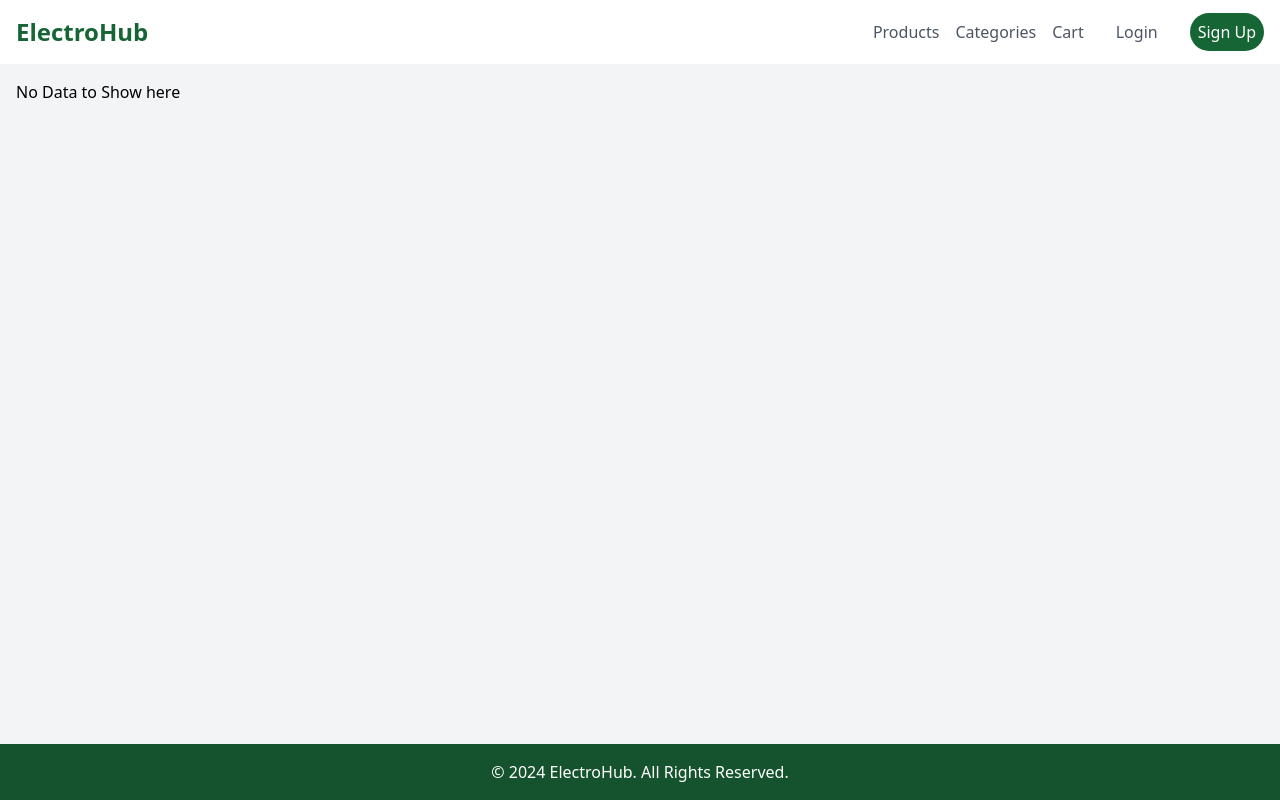
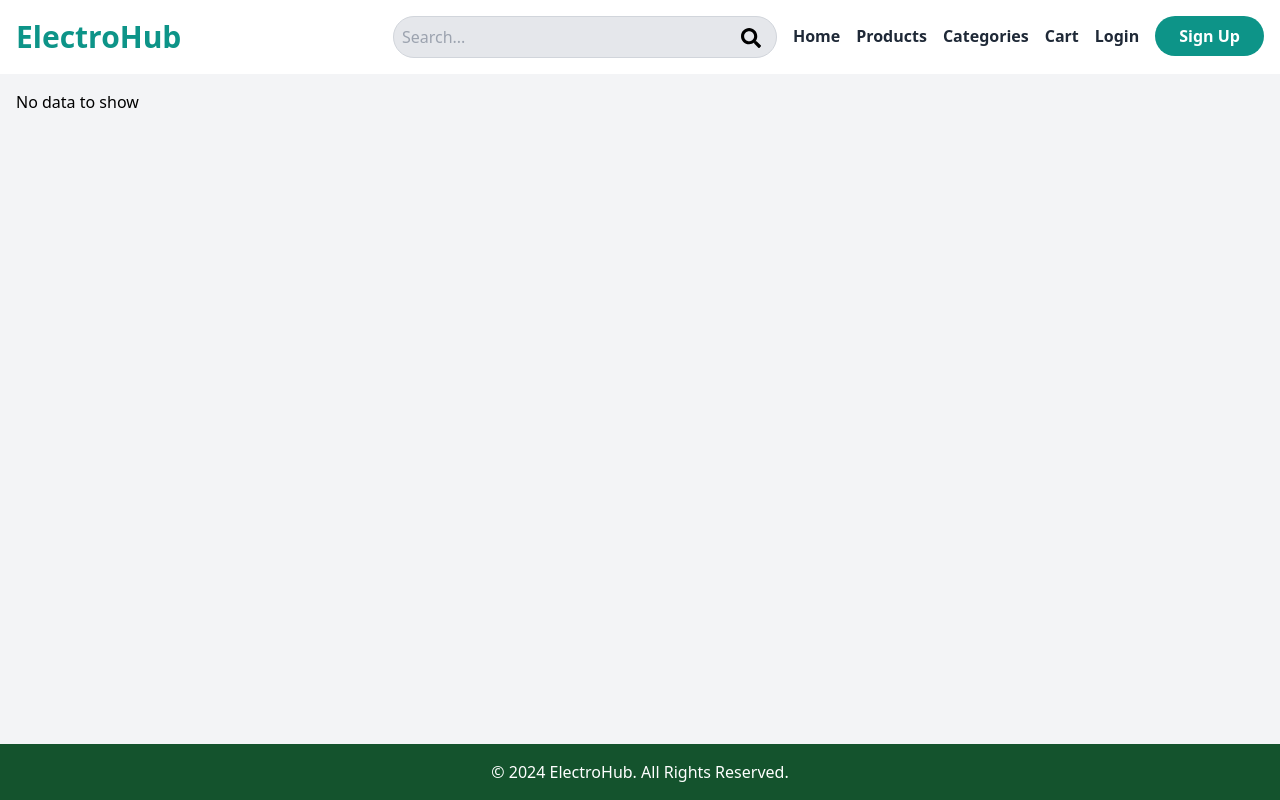
Before and after one commit to zeeshan-exo/eccomernce-platform-forntend, a React (Vite) app: page /home/cart in a window 1280 px wide. Built offline with nearby package versions, Linux system fonts and the light colour scheme.

Commit message:
add new functionality

```diff
--- a/src/Layout/HomeLayout.jsx
+++ b/src/Layout/HomeLayout.jsx
@@ -1,53 +1,13 @@
 import React from "react";
-import { Link, Outlet } from "react-router-dom";
-import Header from "../components/Header";
+import { Outlet } from "react-router-dom";
+import HeaderHome from "../components/HomeHeader";
 import Footer from "../components/Footer";
 
 export default function UserLayout() {
   return (
     <div className="flex flex-col min-h-screen">
       <header className="text-black">
-        <Header
-          title={<span className="text-green-800 ">ElectroHub</span>}
-          actions={[
-            <Link
-              to="/home/items"
-              key="home"
-              className="hover:text-teal-300  transition-colors"
-            >
-              Products
-            </Link>,
-            <Link
-              to="/home/categories"
-              key="features"
-              className="hover:text-teal-300  transition-colors"
-            >
-              Categories
-            </Link>,
-            <Link
-              to="/home/cart"
-              key="about"
-              className="hover:text-teal-300  transition-colors"
-            >
-              Cart
-            </Link>,
-            <Link
-              to="/login"
-              key="login"
-              className=" hover:text-teal-300 px-4 py-2 transition-colors"
-            >
-              Login
-            </Link>,
-            <Link
-              to="/signup"
-              key="signup"
-              className="text-white  bg-green-800 rounded-full px-2 py-2 transition-colors"
-            >
-              Sign Up
-            </Link>,
-          ]}
-          className="bg-gradient-to-b shadow-md"
-        />
+        <HeaderHome />
       </header>
 
       <main className="flex-1 overflow-auto bg-gray-100 p-4">
--- /dev/null
+++ b/src/components/HomeHeader.jsx
@@ -0,0 +1,105 @@
+import Header from "../components/Header";
+import { Link } from "react-router-dom";
+import { FaSearch, FaShoppingCart, FaBars } from "react-icons/fa";
+import { useState } from "react";
+
+function HeaderHome() {
+  const [isMenuOpen, setIsMenuOpen] = useState(false);
+
+  const handleMenuToggle = () => {
+    setIsMenuOpen(!isMenuOpen);
+  };
+
+  const headerActions = [
+    <div className="relative">
+      <input
+        type="text"
+        className="p-2 rounded-full w-72 md:w-96 bg-gray-200 text-gray-800 border border-gray-300 focus:outline-none focus:ring-2 focus:ring-black  transition-all duration-300"
+        placeholder="Search..."
+      />
+      <button
+        aria-label="Search"
+        className="absolute right-2 text-black py-3 px-2 rounded-full hover:text-black focus:outline-none transition-all duration-200 transform hover:scale-105"
+      >
+        <FaSearch className="text-xl" />
+      </button>
+    </div>,
+    <div className="flex space-x-4">
+      <Link
+        to="/"
+        key="home"
+        className="text-gray-800 hover:text-teal-500 transition-colors py-2 font-semibold"
+      >
+        Home
+      </Link>
+      <Link
+        to="/home/items"
+        key="products"
+        className="text-gray-800 hover:text-teal-500 transition-colors py-2 font-semibold"
+      >
+        Products
+      </Link>
+      <Link
+        to="/home/categories"
+        key="categories"
+        className="text-gray-800 hover:text-teal-500 transition-colors py-2 font-semibold"
+      >
+        Categories
+      </Link>
+      <Link
+        to="/home/cart"
+        key="cart"
+        className="text-gray-800 hover:text-teal-500 transition-colors py-2 font-semibold"
+      >
+        Cart
+      </Link>
+      <Link
+        to="/login"
+        key="login"
+        className="text-gray-800 hover:text-teal-500 transition-colors py-2 font-semibold"
+      >
+        Login
+      </Link>
+      <Link
+        to="/signup"
+        key="signup"
+        className="bg-teal-600 text-white hover:bg-teal-700 rounded-full px-6 py-2 font-semibold transition-colors"
+      >
+        Sign Up
+      </Link>
+    </div>,
+  ];
+
+  return (
+    <header className="text-black bg-white shadow-md">
+      <Header
+        title={
+          <span className="text-teal-600 text-3xl font-semibold">
+            ElectroHub
+          </span>
+        }
+        actions={headerActions}
+        className="flex justify-between items-center p-4"
+      />
+      <button
+        className="lg:hidden p-2 text-teal-600"
+        onClick={handleMenuToggle}
+        aria-label="Toggle menu"
+      >
+        <FaBars className="text-2xl" />
+      </button>
+
+      {isMenuOpen && (
+        <div className="lg:hidden bg-teal-600 text-white p-4 space-y-4">
+          {headerActions.map((action, index) => (
+            <div key={index} className="hover:bg-teal-500 p-2 rounded-md">
+              {action}
+            </div>
+          ))}
+        </div>
+      )}
+    </header>
+  );
+}
+
+export default HeaderHome;
--- a/src/features/auth/ProductSlice.jsx
+++ b/src/features/auth/ProductSlice.jsx
@@ -57,8 +57,8 @@ const ProductApi = baseApi.injectEndpoints({
         url: `/product/${id}`,
         method: "GET",
       }),
-      transformResponse: (response, meta, args) => response.data,
-      transformErrorResponse: (state, response, meta, args) => response.data,
+      transformResponse: (response) => response.data,
+      transformErrorResponse: (state, response) => response?.data,
     }),
   }),
 });
--- a/src/pages/Cart.jsx
+++ b/src/pages/Cart.jsx
@@ -1,7 +1,10 @@
-import React from "react";
-
-function Cart() {
-  return <p>No Data to Show here</p>;
+import React, { useState } from "react";
+function AddToCartButton() {
+  return (
+    <div className="flex items-center space-x-4">
+      <p>No data to show</p>
+    </div>
+  );
 }
 
-export default Cart;
+export default AddToCartButton;
--- a/src/pages/NotFound.jsx
+++ b/src/pages/NotFound.jsx
@@ -1,7 +1,13 @@
 import React from "react";
-import { Link } from "react-router-dom";
+import { useNavigate } from "react-router-dom";
 
 export default function NotFound() {
+  const navigate = useNavigate();
+
+  const goBack = () => {
+    navigate(-1);
+  };
+
   return (
     <div className="flex justify-center items-center min-h-screen ">
       <div className="p-10 bg-white shadow-xl rounded-xl text-center space-y-8 w-full max-w-lg">
@@ -13,11 +19,12 @@ export default function NotFound() {
           The page you are looking for doesn't exist or has been moved.
         </p>
 
-        <Link to={"/"}>
-          <button className="bg-gradient-to-r from-teal-600 to-teal-700 hover:bg-teal-800 text-white mt-6 font-semibold text-lg px-8 py-4 rounded-full transition duration-300 transform  hover:shadow-2xl">
-            Go Back to Home Page
-          </button>
-        </Link>
+        <button
+          onClick={goBack}
+          className="bg-gradient-to-r from-teal-600 to-teal-700 hover:bg-teal-800 text-white mt-6 font-semibold text-lg px-6 py-2 rounded-full transition duration-300 transform hover:shadow-2xl"
+        >
+          Go Back
+        </button>
       </div>
     </div>
   );
--- a/src/pages/userPages/categories.jsx
+++ b/src/pages/userPages/categories.jsx
@@ -1,14 +1,99 @@
-import React from "react";
-// import { useGetCategoryQuery } from "../../features/auth/categorySlice";
+import React, { useState } from "react";
+import { useGetCategoryQuery } from "../../features/auth/categorySlice";
+import { useGetSubCategoryQuery } from "../../features/auth/categorySlice";
 
 function Categories() {
-  //   const { data: categories, isLoading, error } = useGetCategoryQuery();
+  const { data: categories, isLoading, error } = useGetCategoryQuery();
+  const [selectedCategoryId, setSelectedCategoryId] = useState(null);
 
-  //   if (isLoading) {
-  //     return <div className="text-center mt-10">Loading Categories....</div>;
-  //   }
-  //   console.log(data);
-  return <div>Right now no data to display</div>;
+  const {
+    data: subCategories,
+    isLoading: subCategoryLoading,
+    error: subCategoryError,
+  } = useGetSubCategoryQuery(selectedCategoryId, {
+    skip: !selectedCategoryId, // Avoid fetching if no category is selected
+  });
+
+  if (isLoading) {
+    return (
+      <div className="flex justify-center items-center h-screen">
+        <div className="animate-spin rounded-full h-12 w-12 border-t-4 border-blue-500 border-opacity-75"></div>
+      </div>
+    );
+  }
+
+  if (error) {
+    return (
+      <div className="text-center mt-10 text-red-600 font-semibold">
+        Failed to load categories! Please try again later.
+      </div>
+    );
+  }
+
+  const handleCategoryClick = (categoryId) => {
+    setSelectedCategoryId(categoryId); // Set the selected category ID
+  };
+
+  return (
+    <div className="p-5">
+      <h2 className="text-2xl font-bold text-center mb-8 ">Categories</h2>
+
+      {categories?.length === 0 ? (
+        <p className="text-center text-gray-500 italic">
+          No categories available.
+        </p>
+      ) : (
+        <ul className="grid grid-cols-1 sm:grid-cols-2 md:grid-cols-3 lg:grid-cols-4 gap-6">
+          {categories.map((category) => (
+            <li
+              key={category.id}
+              className="bg-white hover:bg-blue-100 rounded-lg p-6 shadow-lg text-center transition-transform transform hover:scale-105 cursor-pointer border border-gray-200"
+              onClick={() => handleCategoryClick(category.id)} // Add onClick to set selected category
+            >
+              <span className="block text-lg font-medium text-gray-800 mb-2">
+                {category.name}
+              </span>
+            </li>
+          ))}
+        </ul>
+      )}
+
+      {/* Display Subcategories if a category is selected */}
+      {selectedCategoryId && (
+        <div className="mt-8">
+          <h3 className="text-xl font-semibold text-center mb-4">
+            Subcategories
+          </h3>
+          {subCategoryLoading ? (
+            <div className="flex justify-center items-center">
+              <div className="animate-spin rounded-full h-8 w-8 border-t-4 border-blue-500 border-opacity-75"></div>
+            </div>
+          ) : subCategoryError ? (
+            <div className="text-center text-red-600">
+              Failed to load subcategories!
+            </div>
+          ) : subCategories?.length === 0 ? (
+            <p className="text-center text-gray-500 italic">
+              No subcategories available.
+            </p>
+          ) : (
+            <ul className="grid grid-cols-1 sm:grid-cols-2 md:grid-cols-3 gap-6">
+              {subCategories.map((subCategory) => (
+                <li
+                  key={subCategory.id}
+                  className="bg-white hover:bg-blue-100 rounded-lg p-6 shadow-lg text-center transition-transform transform hover:scale-105 cursor-pointer border border-gray-200"
+                >
+                  <span className="block text-lg font-medium text-gray-800 mb-2">
+                    {subCategory.name}
+                  </span>
+                </li>
+              ))}
+            </ul>
+          )}
+        </div>
+      )}
+    </div>
+  );
 }
 
 export default Categories;
--- a/src/routes/AppRoutes.jsx
+++ b/src/routes/AppRoutes.jsx
@@ -13,14 +13,17 @@ const HomeLayout = lazy(() => import("../Layout/HomeLayout.jsx"));
 const AdminLayout = lazy(() => import("../Layout/AdminLayout"));
 
 //Pages (Public)
-
+const Products = lazy(() => import("../pages/userPages/Items.jsx"));
 const Categories = lazy(() => import("../pages/userPages/categories.jsx"));
+const ProductDetails = lazy(
+  () => import("../pages/userPages/ProductDetails.jsx")
+);
 
 // Protected Pages (Admin)
 const ProtectedRoute = lazy(() => import("../ProtectedRoute"));
 const Dashboard = lazy(() => import("../pages/Dashboard"));
 const Product = lazy(() => import("../pages/product.jsx"));
-const Products = lazy(() => import("../pages/userPages/Items.jsx"));
+
 const Orders = lazy(() => import("../pages/order"));
 const Users = lazy(() => import("../pages/Users"));
 const Category = lazy(() => import("../pages/Category"));
@@ -39,6 +42,7 @@ const routes = [
     children: [
       { path: "cart", element: <Cart /> },
       { path: "items", element: <Products /> },
+      { path: "product/:id", element: <ProductDetails /> },
       { path: "categories", element: <Categories /> },
     ],
   },
```
Also changed, not shown: src/features/auth/cartSlice.jsx (added, +43 -0 lines), src/pages/userPages/Items.jsx (+10 -13 lines), src/pages/userPages/ProductDetails.jsx (+29 -10 lines).
